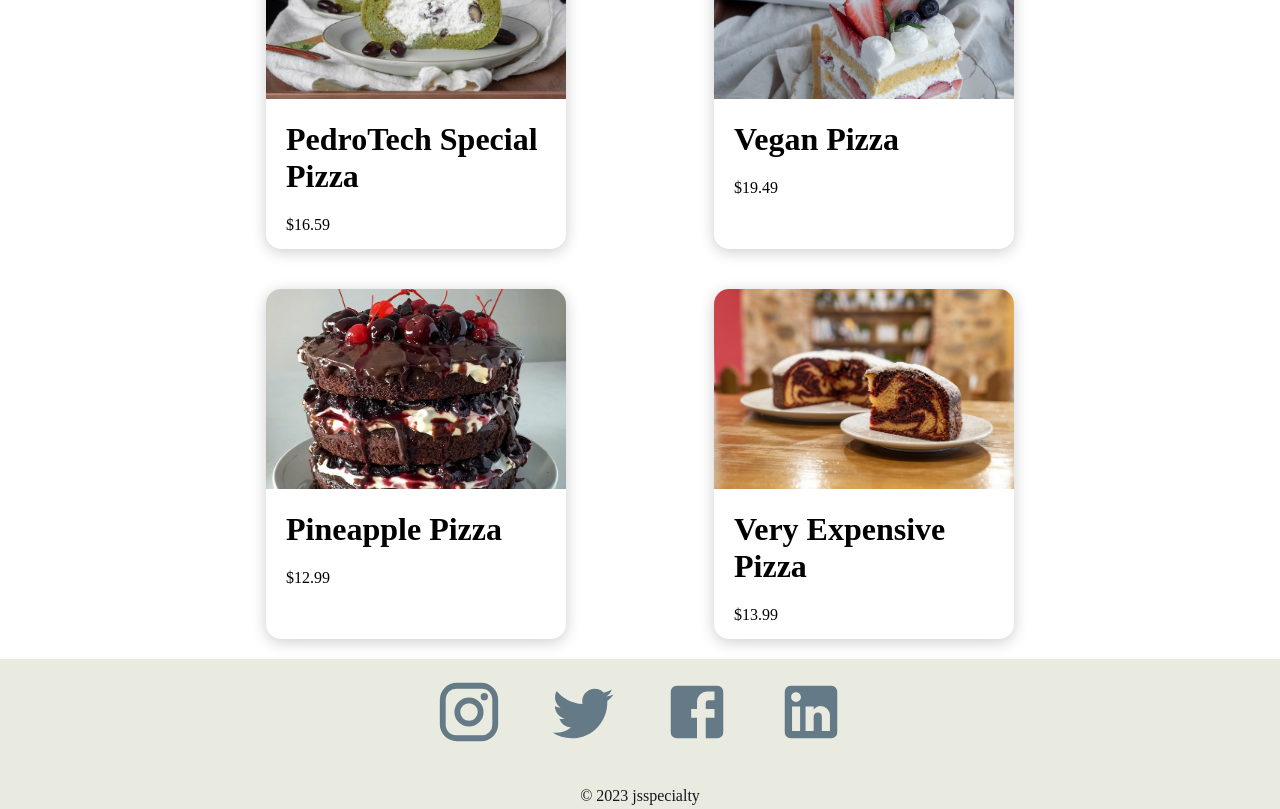
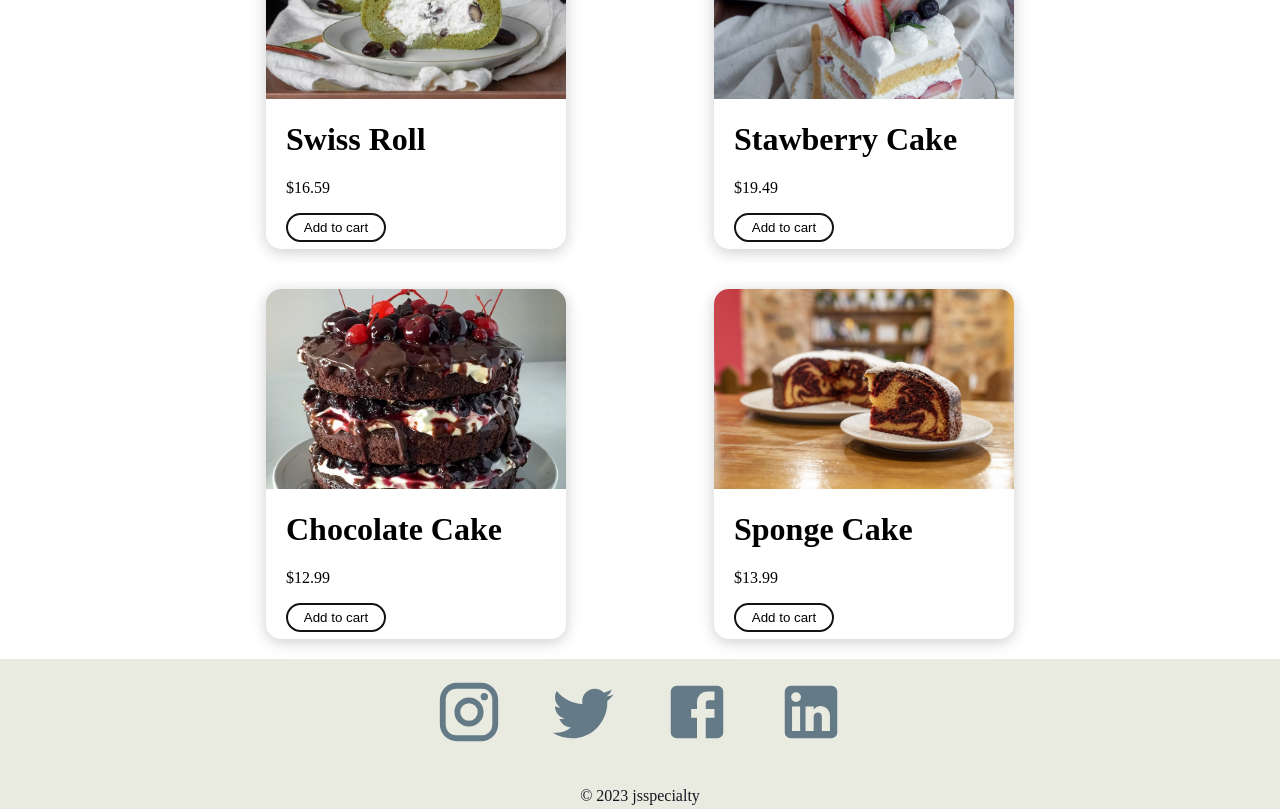
Before and after one commit to JieC2023/js-specialty-cakes, a React (Create React App) app in the folder react-cake-app/: page /menu in a window 1280 px wide. Shown: the part 760-1569 px from the top of the page. Built offline with nearby package versions, Linux system fonts and the light colour scheme.

Commit message:
add in shopContext and get Add to cart to work

```diff
--- a/react-cake-app/src/components/MenuItem.js
+++ b/react-cake-app/src/components/MenuItem.js
@@ -1,12 +1,20 @@
-import React from 'react';
+import React, { useContext } from 'react';
+import {ShopContext} from '../context/shopContext'
 
+function MenuItem(props) {
+	const { id, name, image, price } = props.data
+	const { addToCart, cartItems } = useContext(ShopContext)
 
-function MenuItem({ image, name, price }) {
+	const cartItemCount = cartItems[id]
+
 	return (
 		<div className='menuItem'>
 			<div style={{ backgroundImage: `url(${image})` }}> </div>
 			<h1>{name}</h1>
 			<p>${price}</p>
+			<button className="addToCartBttn" onClick={() => addToCart(id)}>
+				Add to cart {cartItemCount > 0 && <> ({cartItemCount})</>}
+			</button>
 
 		</div>
 	)
--- /dev/null
+++ b/react-cake-app/src/context/shopContext.jsx
@@ -0,0 +1,31 @@
+import React, {createContext, useState} from 'react';
+import { MenuList } from '../helper/MenuList'
+
+export const ShopContext = createContext(null);
+
+const getDefaultCart = () => {
+  let cart = {};
+  for (let i = 1; i < MenuList.length + 1; i++) {
+    cart[i] = 0;
+  }
+  return cart;
+};
+
+
+export const ShopContextProvider = (props) => {
+	const [cartItems, setCartItems] = useState(getDefaultCart());
+
+	const addToCart = (itemId) => {
+    setCartItems((prev) => ({ ...prev, [itemId]: prev[itemId] + 1 }));
+  };
+
+	const removeFromCart = (itemId) => {
+    setCartItems((prev) => ({ ...prev, [itemId]: prev[itemId] - 1 }));
+  };
+
+	const contextValue = {cartItems, addToCart, removeFromCart,}
+
+	console.log(cartItems)
+
+	return <ShopContext.Provider value={contextValue}>{props.children}</ShopContext.Provider>
+}
--- a/react-cake-app/src/helper/MenuList.js
+++ b/react-cake-app/src/helper/MenuList.js
@@ -7,32 +7,38 @@ import spongeCake from "../assets/spongeCake.jpg";
 
 export const MenuList = [
   {
-    name: "Cheese Cake",
+    id: 1,
+		name: "Cheese Cake",
     image: cheeseCake,
     price: 14.99,
   },
   {
-    name: "Specialty Cake",
+    id: 2,
+		name: "Specialty Cake",
     image: specialtyCake,
     price: 20.99,
   },
   {
-    name: "PedroTech Special Pizza",
+    id: 3,
+		name: "Swiss Roll",
     image: swissRoll,
     price: 16.59,
   },
   {
-    name: "Vegan Pizza",
+    id: 4,
+		name: "Stawberry Cake",
     image: stawberryCake,
     price: 19.49,
   },
   {
-    name: "Pineapple Pizza",
+    id: 5,
+		name: "Chocolate Cake",
     image: chocoCake,
     price: 12.99,
   },
   {
-    name: "Very Expensive Pizza",
+    id: 6,
+		name: "Sponge Cake",
     image: spongeCake,
     price: 13.99,
   },
--- a/react-cake-app/src/pages/Cart.js
+++ /dev/null
@@ -1,11 +0,0 @@
-import React from 'react'
-
-function Cart() {
-	return (
-		<div>
-
-		</div>
-	)
-}
-
-export default Cart
--- /dev/null
+++ b/react-cake-app/src/pages/Cart.jsx
@@ -0,0 +1,14 @@
+import React from 'react'
+
+export const Cart = () => {
+	return (
+		<div className='cart'>
+			<div>
+				<h1> Your Cart Items</h1>
+			</div>
+			<div className='cartItems'>
+
+			</div>
+		</div>
+	)
+}
--- a/react-cake-app/src/pages/Menu.js
+++ b/react-cake-app/src/pages/Menu.js
@@ -5,17 +5,19 @@ import '../styles/Menu.css'
 
 
 function Menu() {
+
 	return (
 		<div className='menu'>
 			<h1 className='menuTitle'>Our Menu</h1>
 			<div className='menuList'>
-				{MenuList.map((menuItem, key) => {
+				{MenuList.map((item) => {
           return (
             <MenuItem
-              key={key}
-              image={menuItem.image}
-              name={menuItem.name}
-              price={menuItem.price}
+							data={item}
+              // key={key}
+              // image={menuItem.image}
+              // name={menuItem.name}
+              // price={menuItem.price}
             />
           );
 				})}
--- a/react-cake-app/src/styles/Menu.css
+++ b/react-cake-app/src/styles/Menu.css
@@ -45,8 +45,21 @@
 }
 
 .menuItem h1,
-.menuItem p {
+.menuItem p,
+.menuItem button{
   margin-left: 20px;
+}
+
+.addToCartBttn {
+  background-color: transparent;
+  border: 2px solid rgb(19, 19, 19);
+  min-width: 100px;
+  padding-left: 10px;
+  padding-right: 10px;
+  padding-top: 5px;
+  padding-bottom: 5px;
+  border-radius: 15px;
+
 }
 
 @media only screen and (max-width: 1300px) {
```
Also changed, not shown: react-cake-app/src/App.js (+5 -2 lines).
